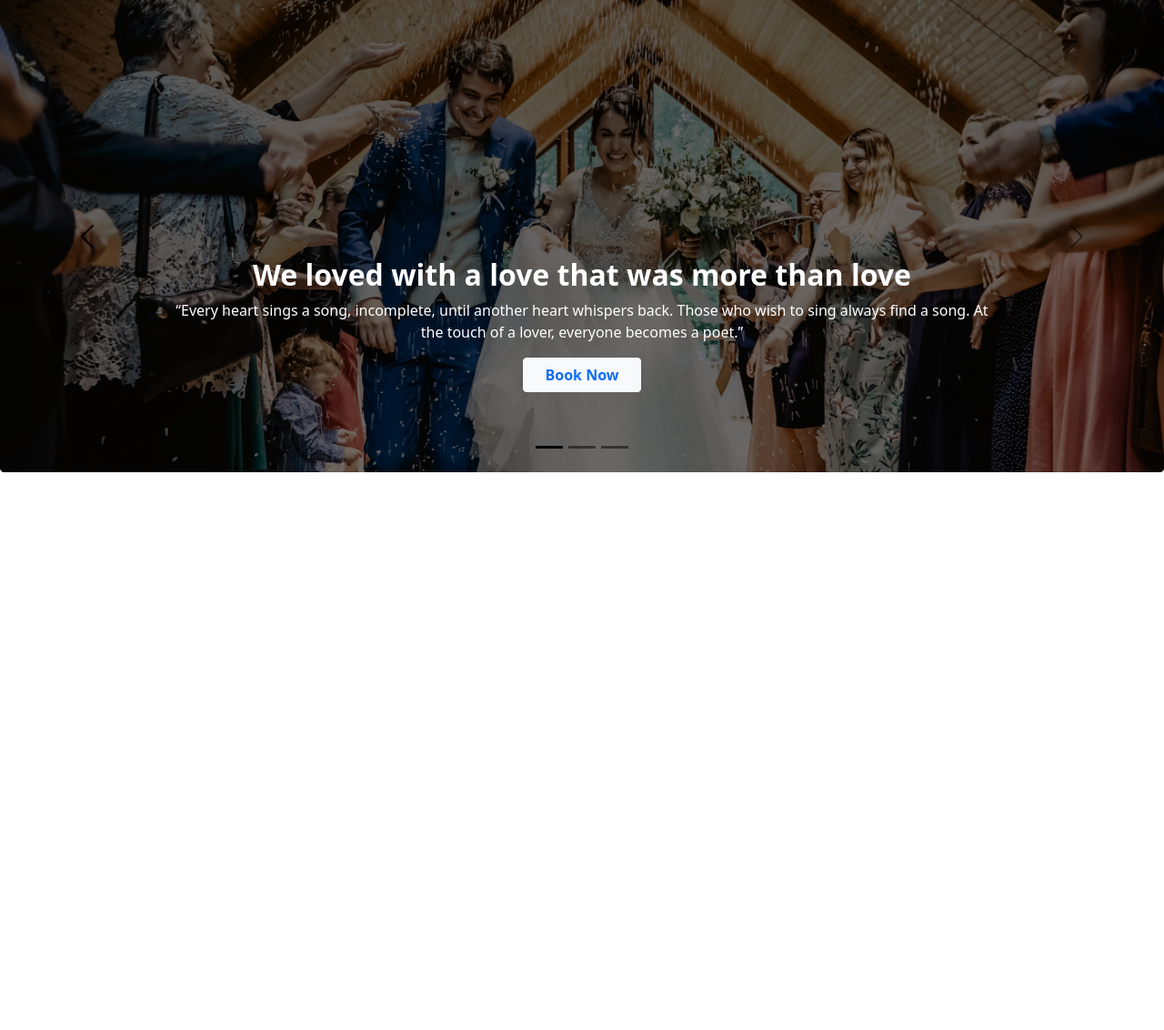
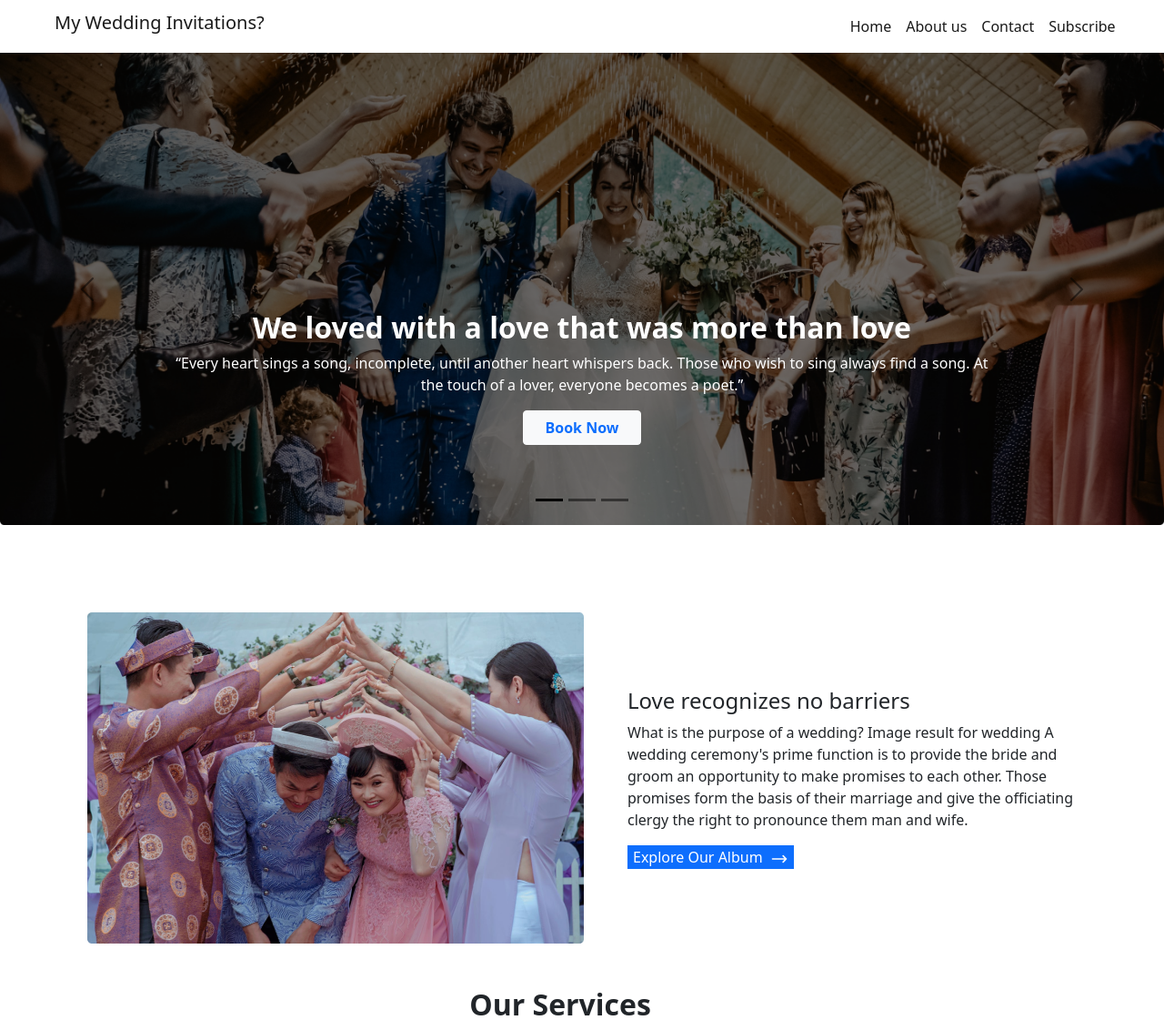
Before and after one commit to shahin7333/convention_center, a plain HTML site: page index.html in a window 1280 px wide. Shown: the whole page at 91% size. Before the commit the page ends 800 px from the top, so only its background shows below. Drawn offline with nearby package versions, Linux system fonts and the light colour scheme.

Commit message:
second private  commit

```diff
--- a/index.html
+++ b/index.html
@@ -5,14 +5,42 @@
     <meta charset="UTF-8">
     <meta http-equiv="X-UA-Compatible" content="IE=edge">
     <meta name="viewport" content="width=device-width, initial-scale=1.0">
-    <title>Document</title>
+    <title>Wedding center</title>
     <link rel="stylesheet" href="style.css">
     <link href="https://cdn.jsdelivr.net/npm/bootstrap@5.1.3/dist/css/bootstrap.min.css" rel="stylesheet"
         integrity="sha384-1BmE4kWBq78iYhFldvKuhfTAU6auU8tT94WrHftjDbrCEXSU1oBoqyl2QvZ6jIW3" crossorigin="anonymous">
+    <link rel="shortcut icon" href="images/green.png" type="image/x-icon">
 </head>
 
 <body>
-    <div id="carouselExampleDark" class="carousel carousel-dark slide" data-bs-ride="carousel">
+    <header>
+        <div>
+            <nav class="navbar navbar-expand-lg navbar-light ps-5">
+                <div class="container-fluid">
+                    <a class="navbar-brand" href="#">
+                        <h5>My Wedding Invitations?</h5>
+                    </a>
+                    <button class="navbar-toggler" type="button" data-bs-toggle="collapse"
+                        data-bs-target="#navbarNavAltMarkup" aria-controls="navbarNavAltMarkup" aria-expanded="false"
+                        aria-label="Toggle navigation">
+                        <span class="navbar-toggler-icon"></span>
+                    </button>
+                    <div class="collapse navbar-collapse" id="navbarNavAltMarkup">
+                        <div class="navbar-nav" id="nav-top">
+                            <a class="nav-link active" aria-current="page" href="#">Home</a>
+                            <a class="nav-link active" aria-current="page" href="#">About us</a>
+                            <a class="nav-link active" aria-current="page" href="#">Contact</a>
+                            <a class="nav-link active" aria-current="page" href="#">Subscribe</a>
+                            <!-- <a class="nav-link" href="#">Features</a>
+                            <a class="nav-link" href="#">Pricing</a>
+                            <a class="nav-link" href="#">Pricing</a> -->
+
+                        </div>
+                    </div>
+                </div>
+            </nav>
+        </div>
+        <div id="carouselExampleDark" class="carousel carousel-dark slide mb-5" data-bs-ride="carousel">
             <div class="carousel-indicators">
                 <button type="button" data-bs-target="#carouselExampleDark" data-bs-slide-to="0" class="active"
                     aria-current="true" aria-label="Slide 1"></button>
@@ -53,15 +81,45 @@
                     </div>
                 </div>
             </div>
-        <button class="carousel-control-prev" type="button" data-bs-target="#carouselExampleDark" data-bs-slide="prev">
+            <button class="carousel-control-prev" type="button" data-bs-target="#carouselExampleDark"
+                data-bs-slide="prev">
                 <span class="carousel-control-prev-icon" aria-hidden="true"></span>
                 <span class="visually-hidden">Previous</span>
             </button>
-        <button class="carousel-control-next" type="button" data-bs-target="#carouselExampleDark" data-bs-slide="next">
+            <button class="carousel-control-next" type="button" data-bs-target="#carouselExampleDark"
+                data-bs-slide="next">
                 <span class="carousel-control-next-icon" aria-hidden="true"></span>
                 <span class="visually-hidden">Next</span>
             </button>
         </div>
+    </header>
+    <main>
+        <section>
+            <div class="d-flex justify-content-around align-items-center pt-5">
+                <div class="ps-5 ms-5">
+                    <img src="images/wedding.png" alt="">
+                </div>
+                <div class="ps-5 pe-5 me-5">
+                    <h4>Love recognizes no barriers</h4>
+                    <p>What is the purpose of a wedding?
+                        Image result for wedding
+                        A wedding ceremony's prime function is to provide the bride and groom an opportunity to make
+                        promises to each other. Those promises form the basis of their marriage and give the officiating
+                        clergy the right to pronounce them man and wife.</p>
+                    <button class="btn-primary border-0 d-flex">Explore Our Album <svg
+                            xmlns="http://www.w3.org/2000/svg" class="h-1 w-1 mt-1 ms-2" id="arrow" fill="none"
+                            viewBox="0 0 24 24" stroke="currentColor">
+                            <path stroke-linecap="round" stroke-linejoin="round" stroke-width="2"
+                                d="M17 8l4 4m0 0l-4 4m4-4H3" />
+                        </svg></button>
+                </div>
+
+            </div>
+        </section>
+        <section>
+            <h2 class="text-center mt-5 me-5"><b>Our Services</b></h2>
+        </section>
+    </main>
 
 
 
--- a/style.css
+++ b/style.css
@@ -0,0 +1,9 @@
+#nav-top
+{
+    padding-left: 620px;
+}
+#arrow
+{
+    height: 20px;
+    width: 20px;
+}
```
Also changed, not shown: images/green.png (added). Lines whose indentation alone changed are shown as unchanged.
